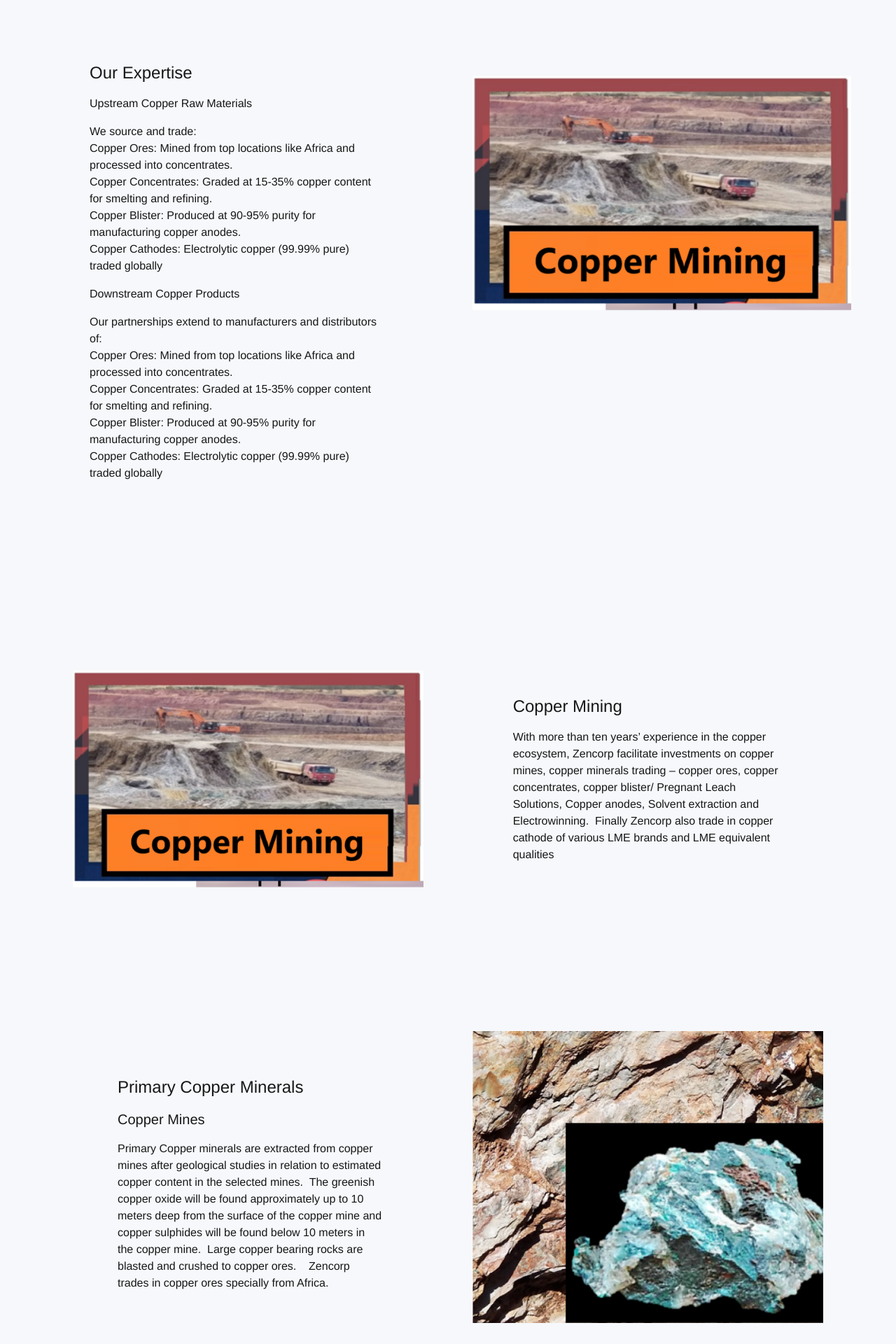
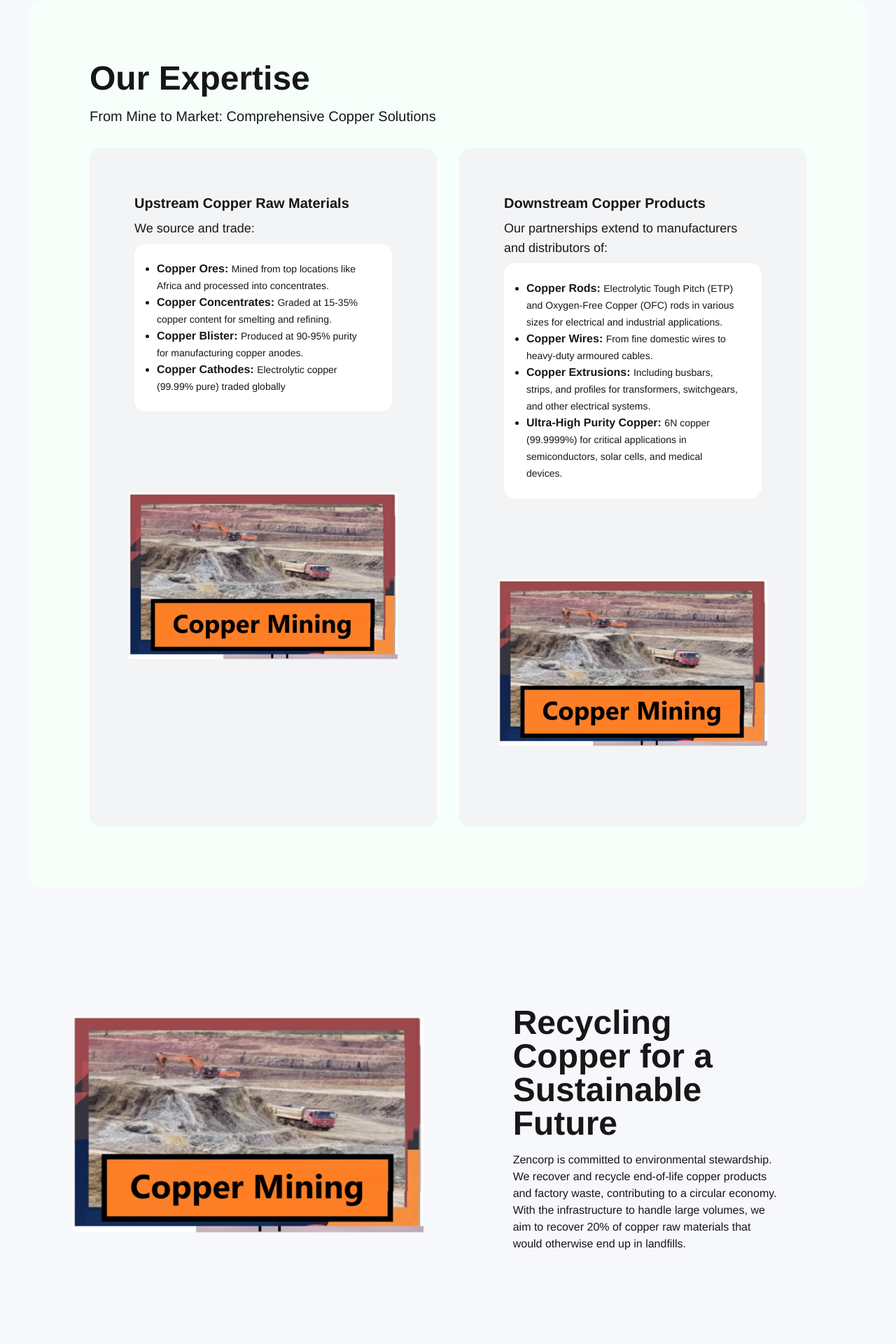
Before and after one commit to dewdigi/zencorpnext15, a Next.js app: page /products/copper in a window 1280 px wide. Shown: the part 1380-3300 px from the top of the page at 70% size. Built offline with nearby package versions, Linux system fonts and the light colour scheme.

Commit message:
Initial commit

```diff
--- a/app/products/copper/page.tsx
+++ b/app/products/copper/page.tsx
@@ -20,7 +20,7 @@ const page = () => {
               Copper <b>Ecosystem</b> <br />
 
             </h1>
-            <p className="text-xl leading-24 my-4 font-normal text-left">
+            <p className="text-xl leading-24 my-4 font-normal text-center lg:text-left">
             Welcome to Zencorp: Your Partner in the Copper Ecosystem
             </p>
             <p className='lg:mr-80 lg:text-left text-center'>Zencorp is a trusted global player in the copper industry, seamlessly connecting the upstream, midstream, and downstream value chains. With over a decade of experience, we offer innovative solutions across mining, refining, manufacturing, and recycling to meet the diverse demands of industries worldwide.</p>
@@ -34,7 +34,7 @@ const page = () => {
 
       </div>
 
-      <div className='flex lg:flex-row flex-col lg:gap-20 lg:m-20 items-center justify-center'>
+      <div className='flex lg:flex-row flex-col lg:gap-20 lg:m-20 items-center  justify-center'>
           <div className='lg:w-1/2'>
           <div className='flex flex-col gap-8 p-12'>
           <p className='font-normal text-sm text-accent-3/30 '>Products & Services</p>
@@ -63,31 +63,60 @@ const page = () => {
       </div>
 
 
-      <div className='md:m-10 m-8 flex flex-col sm:flex-row md:gap-4 rounded-xl'>
-        <div className='md:p-20 p-4 m-2 gap-4 md:w-1/2 flex flex-col justify-center'>
-        <h2 className='text-2xl lg:text-left text-center'>Our Expertise</h2>
-          <p className='md:text-left text-center'>Upstream Copper Raw Materials</p>
-          <ul>
-            <li>We source and trade:</li>
-            <li>Copper Ores: Mined from top locations like Africa and processed into concentrates.</li>
-            <li>Copper Concentrates: Graded at 15-35% copper content for smelting and refining.</li>
-            <li>Copper Blister: Produced at 90-95% purity for manufacturing copper anodes.</li>
-            <li>Copper Cathodes: Electrolytic copper (99.99% pure) traded globally</li>
-          </ul>
-          <p className='md:text-left text-center'>Downstream Copper Products</p>
-          <ul>
-            <li>Our partnerships extend to manufacturers and distributors of:</li>
-            <li>Copper Ores: Mined from top locations like Africa and processed into concentrates.</li>
-            <li>Copper Concentrates: Graded at 15-35% copper content for smelting and refining.</li>
-            <li>Copper Blister: Produced at 90-95% purity for manufacturing copper anodes.</li>
-            <li>Copper Cathodes: Electrolytic copper (99.99% pure) traded globally</li>
-          </ul>
+      <div className='md:m-10 m-8 flex flex-col sm:flex-row md:gap-4 bg-Primary-1/10 rounded-[20px]'>
+        <div className='md:p-20 p-4 m-2 gap-8 flex flex-col justify-center'>
+          <div className='flex gap-4 flex-col'>
+            <h2 className='text-5xl font-bold lg:text-left text-center'>Our Expertise</h2>
+            <h4 className='text-xl lg:text-left text-center'>From Mine to Market: Comprehensive Copper Solutions</h4>
+          </div>
+
+          <div className='flex flex-row gap-8 '>
+            <div className='flex flex-col w-1/2 bg-gray-100 p-8 rounded-2xl '>
+              <div className='p-8'>
+                <p className='text-xl md:text-left text-center font-bold'>Upstream Copper Raw Materials</p>
+                <p className='text-lg py-2'>We source and trade:</p>
+                <div className='p-4 bg-white rounded-2xl'>
+                 <ul className='list-disc p-2 mx-2 ' >
+                   <li ><span className='font-bold py-2 '>Copper Ores: </span> <span className='text-sm'>Mined from top locations like Africa and processed into concentrates.</span></li>
+                   <li><span className='font-bold py-2'>Copper Concentrates: </span> <span className='text-sm'>Graded at 15-35% copper content for smelting and refining. </span></li>
+                   <li ><span className='font-bold py-2'>Copper Blister: </span> <span className='text-sm'>Produced at 90-95% purity for manufacturing copper anodes.</span></li>
+                   <li><span className='font-bold py-2'>Copper Cathodes: </span> <span className='text-sm'>Electrolytic copper (99.99% pure) traded globally</span></li>
+                 </ul>
+                 </div>
+              </div>
+
+              <div className='p-4 m-2 '>
+               <Image src="/images/copper-11.png" width={400 } height={400} alt="copper"/>
+
+              </div>
+            </div>
+
+
+            <div className='flex flex-col w-1/2 bg-gray-100 p-8 rounded-2xl '>
+              <div className='p-8'>
+                <p className='text-xl md:text-left text-center font-bold'>Downstream Copper Products</p>
+                <p className='text-lg py-2'>Our partnerships extend to manufacturers and distributors of:</p>
+                <div className='p-4 bg-white rounded-2xl'>
+                 <ul className='list-disc p-2 mx-2' >
+                   <li><span className='font-bold py-2'>Copper Rods:  </span> <span className='text-sm'>Electrolytic Tough Pitch (ETP) and Oxygen-Free Copper (OFC) rods in various sizes for electrical and industrial applications.</span></li>
+                   <li><span className='font-bold py-2'>Copper Wires: </span> <span className='text-sm'>From fine domestic wires to heavy-duty armoured cables.</span></li>
+                   <li><span className='font-bold py-2'>Copper Extrusions:  </span> <span className='text-sm'>Including busbars, strips, and profiles for transformers, switchgears, and other electrical systems.</span></li>
+                   <li><span className='font-bold py-2'>Ultra-High Purity Copper:  </span> <span className='text-sm'>6N copper (99.9999%) for critical applications in semiconductors, solar cells, and medical devices.</span></li>
+                 </ul>
+                 </div>
+              </div>
+
+              <div className='p-4 m-2 '>
+               <Image src="/images/copper-11.png" width={400 } height={400} alt="copper"/>
+
+              </div>
+            </div>
+
+
+          </div>
         </div>
 
-        <div className='p-4 m-2 md:w-1/2'>
-         <Image src="/images/copper-11.png" width={961} height={761} alt="copper"/>
 
-        </div>
 
 
       </div>
@@ -100,19 +129,27 @@ const page = () => {
         </div>
 
         <div className='md:p-20 p-4 m-2 gap-4 md:w-1/2 flex flex-col justify-center'>
-          <h2 className='text-2xl md:text-left text-center'>Copper Mining</h2>
-          <p className='md:text-left text-center'>With more than ten years’ experience in the copper ecosystem, Zencorp facilitate investments on copper mines, copper minerals trading – copper ores, copper concentrates, copper blister/ Pregnant Leach Solutions, Copper anodes, Solvent extraction and Electrowinning.  Finally Zencorp also trade in copper cathode of various LME brands and LME equivalent qualities</p>
+          <h2 className='text-5xl font-bold md:text-left text-center'>Recycling Copper for a Sustainable Future</h2>
+          <p className='md:text-left text-center'>Zencorp is committed to environmental stewardship. We recover and recycle end-of-life copper products and factory waste, contributing to a circular economy. With the infrastructure to handle large volumes, we aim to recover 20% of copper raw materials that would otherwise end up in landfills.</p>
         </div>
 
 
       </div>
 
-      <div className='md:m-20 m-8 flex flex-col sm:flex-row md:gap-4 rounded-xl '>
+      <div className='md:m-20 m-8 flex flex-col sm:flex-row md:gap-4 rounded-xl bg-white rounded-2xl '>
 
         <div className='md:p-20 p-4 m-2 gap-4 md:w-1/2 flex flex-col justify-center'>
-          <h2 className='text-2xl md:text-left text-center'>Primary Copper Minerals</h2>
-          <h3 className='text-xl md:text-left text-center'>Copper Mines</h3>
-          <p className='md:text-left text-center'>Primary Copper minerals are extracted from copper mines after geological studies in relation to estimated copper content in the selected mines.  The greenish copper oxide will be found approximately up to 10 meters deep from the surface of the copper mine and copper sulphides will be found below 10 meters in the copper mine.  Large copper bearing rocks are blasted and crushed to copper ores.    Zencorp trades in copper ores specially from Africa.</p>
+          <h2 className='text-5xl font-bold md:text-left text-center'>Industries We Serve</h2>
+
+          <p className='md:text-left text-center'>Zencorp supplies copper products to a wide range of sectors, including:</p>
+          <div className='p-4 bg-white rounded-2xl'>
+                 <ul className='list-disc p-2 mx-2' >
+                   <li><span className='font-bold py-2'>Power Systems & Utilities:   </span> <span className='text-sm'>Serving giants like ABB, Siemens, and GE.</span></li>
+                   <li><span className='font-bold py-2'>Electric Vehicles: </span> <span className='text-sm'>Supporting EV innovation with advanced materials.</span></li>
+                   <li><span className='font-bold py-2'>Semiconductors and Electronics:  </span> <span className='text-sm'>Delivering ultra-high purity copper for precision applications.</span></li>
+                   <li><span className='font-bold py-2'>Construction:  </span> <span className='text-sm'>Providing durable copper solutions for wiring and infrastructure.</span></li>
+                 </ul>
+                 </div>
         </div>
 
         <div className='p-4 m-2 md:w-1/2'>
```
